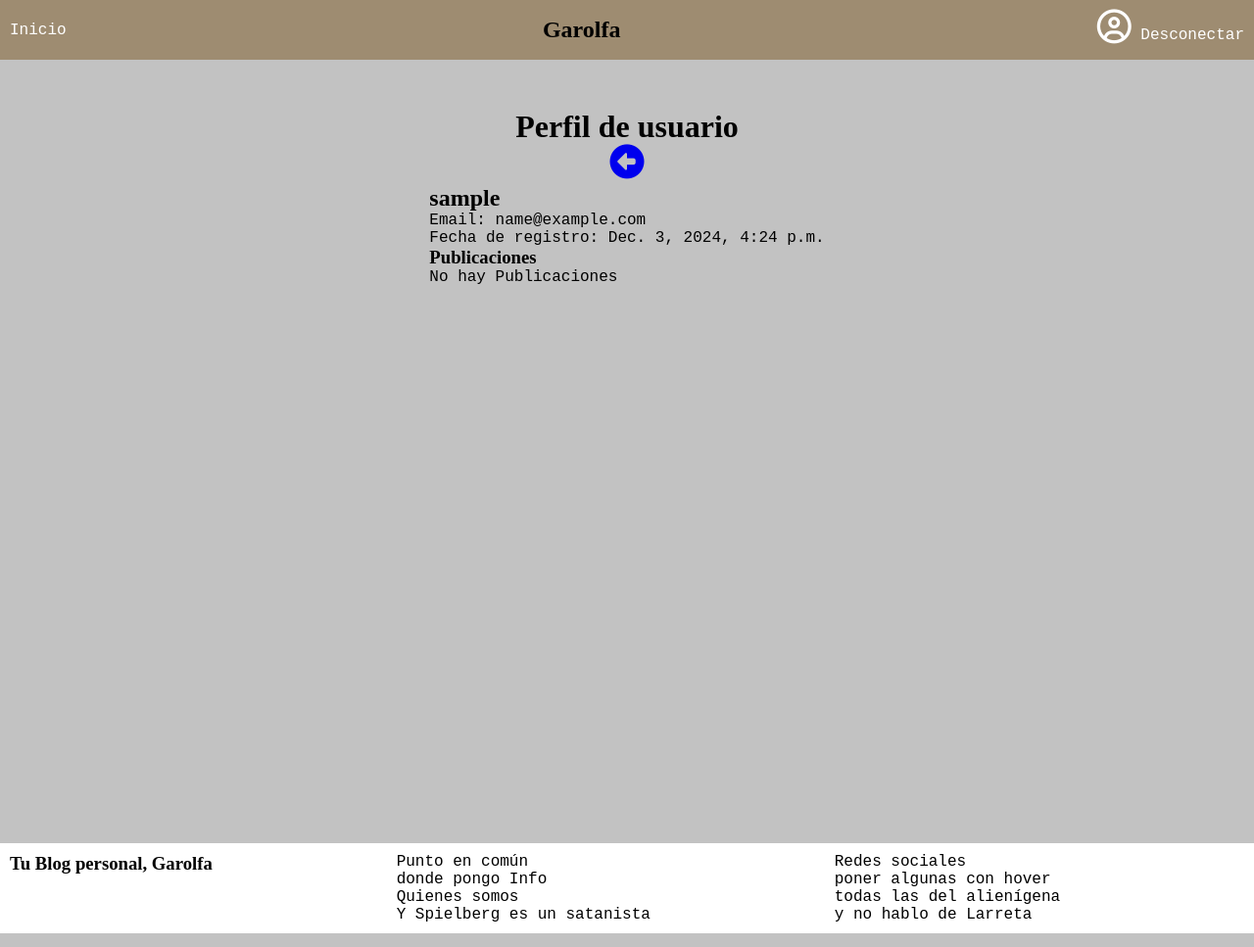
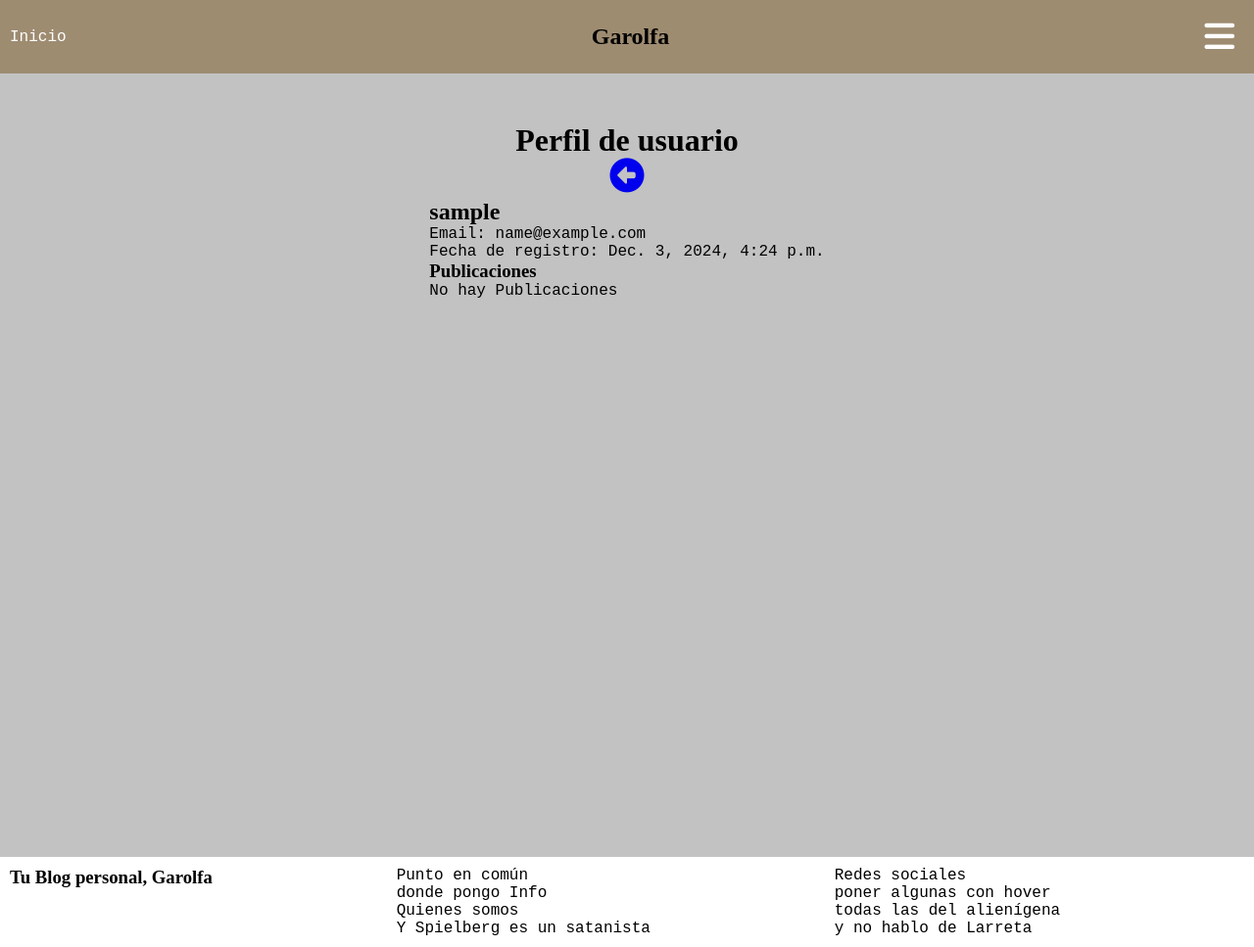
Before and after one commit to Naiitiry/django-blog, a Django app: page /accounts/profile/ in a window 1280 px wide. Shown: the whole page at 98% size. Run offline with Django 5.2, Linux system fonts and the light colour scheme; the visitor is signed in with stand-in values (Sample User, id 1); data that the repository does not hold is empty; some libraries are stand-ins or nearby versions.

Commit message:
upgrades

```diff
--- a/blog/static/css/style.css
+++ b/blog/static/css/style.css
@@ -40,13 +40,58 @@ nav a{
     list-style: none;
     text-decoration: none;
     color: white;
+    transition: .5s;
 }
 nav a:hover{
     color: rgb(211, 57, 57);
 }
 .user-icon{
     font-size: 35px;
+    display: inline-flex;
+    align-items: center;
+    justify-content: center;
+    background: none;
+    border: none;
+    color: white;
+    cursor: pointer;
+    padding: 10px;
+    transition: .5s;
 }
+.user-icon:hover{
+    color: crimson;
+}
+#mypopover{
+    background: #333;
+    border: 0;
+    position: fixed;
+    top: 0;
+    left: 0;
+    inset: auto;
+    height: 100dvh;
+    box-shadow: 0 0 25px 25px rgba(0, 0, 0, .1);
+    width: 250px;
+    translate: 100% 0;
+    transition: translate 2s ease-in-out;
+}
+#mypopover:popover-open{
+    translate: 0 0;
+}
+.mypopover-elements{
+    display: flex;
+    flex-direction: column;
+    h3{
+        color: white;
+
+        padding: 5px 0 5px 10px;
+    }
+    a{
+        padding: 5px 0 0 10px;
+    }
+    button{
+        margin: 30px 0 0 0;
+    }
+}
+
 .nav-link{
     display: flex;
     justify-content: space-around;
@@ -89,10 +134,16 @@ nav a:hover{
     animation-timeline: view();
     animation-range: entry 0% cover 40%;
 }
-
+.detail-detail{
+    display: flex;
+    flex-direction: column;
+    align-items:flex-start;
+    justify-content: center;
+}
 .detail-account{
-    display:grid;
-    grid-template-columns: auto auto auto;
+    display:flex;
+    flex-direction: row;
+    flex-wrap: wrap;
     align-items: center;
     text-decoration: none;
     list-style: none;
@@ -101,7 +152,7 @@ nav a:hover{
 }
 .detail-account a{
     text-decoration: none;
-    margin-right: 10px;
+    margin:10px 5px 0 0;
     border-radius: 5px;
 }
 .detail-account a:hover{
@@ -218,7 +269,6 @@ form{
     text-decoration: none;
     list-style: none;
 }
-
 .edit-form:target {
     display: block;
 }
@@ -275,7 +325,7 @@ form{
 .cards a{
     list-style: none;
     text-decoration: none;
-    color: #000;
+    color: #fff;
     font-size: 30px;
     transition: color 0.5s;
     font-weight: bold;
--- a/blog/templates/accounts/detail.html
+++ b/blog/templates/accounts/detail.html
@@ -5,7 +5,7 @@
         Perfil de usuario
     </h1>
     <span class="return_post_index"><a href="{% url 'post_index' %}"><i class="fa-solid fa-circle-left"></i></a></span>
-    <div>
+    <div class="detail-detail">
         {% if is_owner or is_admin %}
             <h2>{{ user_profile.username }}</h2>
             <p>Email: {{ user_profile.email }}</p>
--- a/blog/templates/index.html
+++ b/blog/templates/index.html
@@ -13,7 +13,6 @@
         </div>
     {% else %}
         <h1>Bienvenido</h1>
-        <p>Por favor elija una opción</p>
         <div class="cards">
             <a href="{% url 'login' %}">Iniciar sesión</a>
             <a href="{% url 'register' %}">Registrarse</a>
--- a/blog/templates/layout/partials/menu.html
+++ b/blog/templates/layout/partials/menu.html
@@ -5,8 +5,21 @@
     <div>
         <h1>Garolfa</h1>
     </div>
+    <button class="user-icon" popovertarget="mypopover">
+        <i class="fa-solid fa-bars"></i>
+    </button>
+    <div id="mypopover" popover="auto">
+        <div class="mypopover-elements">
+            <h3>Menú</h3>
+            <a href="{% url 'user_profile' %}">Perfil</a>
+            <a href="{% url 'logout' %}">Desconectar</a>
+            <button popovertarget="mypopover" aria-label="Cerrar menú">
+                Cerrar menú
+            </button>
+        </div>
+    </div>
+<!--
     <div class="dropdown">
         <a href="{% url 'user_profile' %}" class="user-icon"><i class="fa-regular fa-circle-user"></i></a>
-        <a href="{% url 'logout' %}">Desconectar</a>
-    </div>
+    </div> -->
 </nav>
--- a/blog/templates/post/post_index.html
+++ b/blog/templates/post/post_index.html
@@ -1,6 +1,9 @@
 {% extends 'layout/base.html' %}
 
 {% block 'content' %}
+    {% for message in messages %}
+        <p>{{ message }}</p>
+    {% endfor %}
     <h1>Publicaciones</h1>
     {% include 'post/partials/search.html' %}
     <span>
```
Also changed, not shown: blog/templates/accounts/login.html (+3 -4 lines).
